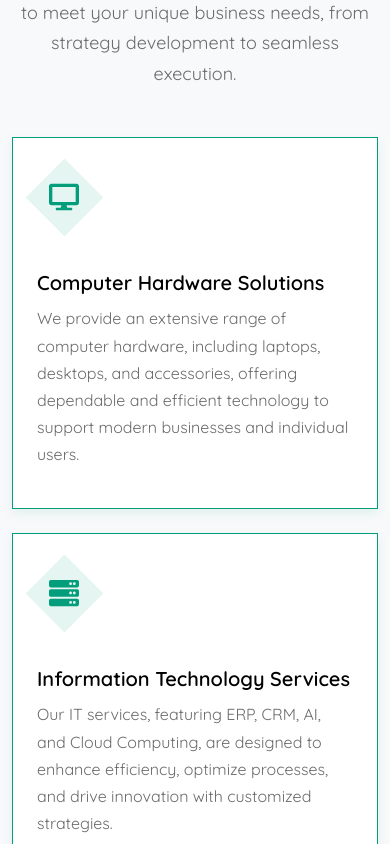
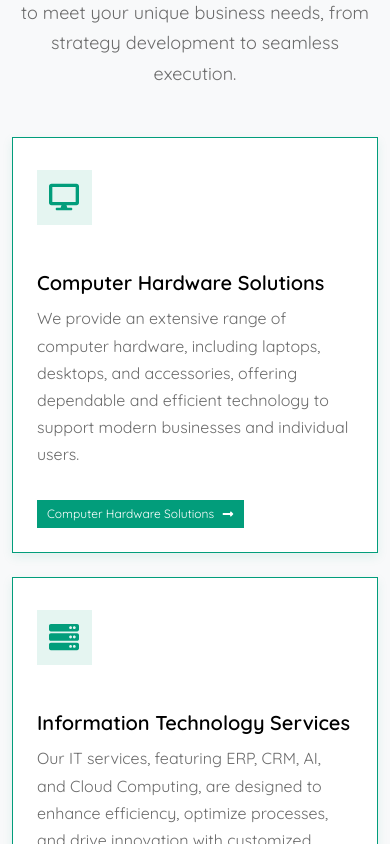
Before and after one commit to alymehroz512/ICLOUD, a React (Vite) app: page /services in a window 390 px wide. Shown: the part 800-1644 px from the top of the page. Built offline with nearby package versions, Linux system fonts and the light colour scheme.

Commit message:
Add buttons in services cards

```diff
--- a/src/pages/Home.jsx
+++ b/src/pages/Home.jsx
@@ -338,7 +338,7 @@ const Home = () => {
                   className="hero-button d-flex align-items-center"
                   onClick={() => navigate("/computer-hardware")}
                 >
-                  <FaDesktop className="me-2" /> Computer Hardware
+                  <FaDesktop className="me-2" /> Computer Hardware Solutions
                 </Button>
                 <Button
                   variant="primary"
@@ -373,7 +373,7 @@ const Home = () => {
                   className="hero-button d-flex align-items-center"
                   onClick={() => navigate("/medical-equipment")}
                 >
-                  <FaStethoscope className="me-2" /> Medical Equipment
+                  <FaStethoscope className="me-2" /> Medical Equipment & Supplies
                 </Button>
               </div>
             </Col>
--- a/src/pages/Services.jsx
+++ b/src/pages/Services.jsx
@@ -1,5 +1,5 @@
 import React from "react";
-import { Container, Row, Col, Card } from "react-bootstrap";
+import { Container, Row, Col, Card, Button } from "react-bootstrap";
 import "../styles/Services.css";
 import ServicesHero from "../assets/AboutHero.jpg"; // adjust path if needed
 import {
@@ -9,6 +9,7 @@ import {
   FaIndustry,
   FaChair,
   FaStethoscope,
+  FaLongArrowAltRight,
 } from "react-icons/fa";
 
 function Services() {
@@ -18,36 +19,42 @@ function Services() {
       title: "Computer Hardware Solutions",
       description:
         "We provide an extensive range of computer hardware, including laptops, desktops, and accessories, offering dependable and efficient technology to support modern businesses and individual users.",
+      link: "/computer-hardware", // Replace with actual route
     },
     {
       icon: <FaServer size={30} />,
       title: "Information Technology Services",
       description:
         "Our IT services, featuring ERP, CRM, AI, and Cloud Computing, are designed to enhance efficiency, optimize processes, and drive innovation with customized strategies.",
+      link: "/it-services", // Replace with actual route
     },
     {
       icon: <FaBriefcase size={30} />,
       title: "Supplying Office Products",
       description:
         "We offer a broad array of office supplies and essentials, including stationery, equipment, storage options, and maintenance tools, ensuring businesses maintain seamless operations and peak performance.",
+      link: "/office-products", // Replace with actual route
     },
     {
       icon: <FaIndustry size={30} />,
       title: "Supplying Industrial Products",
       description:
         "Our industrial supplies are engineered for various industries, providing durable, high-quality materials that enhance productivity, streamline processes, and ensure operational excellence.",
+      link: "/industrial-products", // Replace with actual route
     },
     {
       icon: <FaChair size={30} />,
       title: "Supplying Furniture & Furnishings",
       description:
         "Transform workspaces with our expertly crafted furniture and furnishings, blending functionality and elegance to create environments that inspire productivity and promote comfort.",
+      link: "/furniture-furnishings", // Replace with actual route
     },
     {
       icon: <FaStethoscope size={30} />,
       title: "Supplying Medical Equipment",
       description:
         "We offer an extensive selection of medical equipment and tools, delivering dependable, high-quality products that empower healthcare professionals to uphold patient care, safety, and operational efficiency.",
+      link: "/medical-equipment", // Replace with actual route
     },
   ];
 
@@ -87,11 +94,18 @@ function Services() {
               <Col md={4} key={index}>
                 <Card className="service-card p-4 h-100 text-left">
                   <div className="icon-wrapper">
-                    <div className="icon-diamond"></div>
+                    <div className="icon-square"></div>
                     <div className="icon-overlap">{service.icon}</div>
                   </div>
                   <h5 className="service-card-title mt-4">{service.title}</h5>
                   <p className="service-card-text">{service.description}</p>
+                  <Button
+                    href={service.link}
+                    className="service-card-button mt-3"
+                    variant="primary"
+                  >
+                    {service.title} <FaLongArrowAltRight className="button-arrow" />
+                  </Button>
                 </Card>
               </Col>
             ))}
--- a/src/styles/Services.css
+++ b/src/styles/Services.css
@@ -65,6 +65,8 @@
   box-shadow: 0 4px 10px rgba(2, 157, 123, 0.1);
   position: relative;
   overflow: visible;
+  display: flex;
+  flex-direction: column;
 }
 
 .service-card:hover {
@@ -73,7 +75,7 @@
   border-color: #029d7b;
 }
 
-/* Icon Wrapper and Diamond Shape */
+/* Icon Wrapper and Square Shape */
 .icon-wrapper {
   position: relative;
   display: flex;
@@ -83,11 +85,10 @@
   margin-bottom: 15px;
 }
 
-.icon-diamond {
+.icon-square {
   width: 70px;
   height: 70px;
   background-color: rgba(2, 157, 123, 0.1);
-  transform: rotate(45deg);
   position: relative;
   z-index: 1;
 }
@@ -101,7 +102,7 @@
   color: #029d7b;
 }
 
-.service-card:hover .icon-diamond {
+.service-card:hover .icon-square {
   background-color: rgba(2, 157, 123, 0.2);
 }
 
@@ -117,6 +118,35 @@
   font-size: 16px;
   color: #6b6b6b;
   line-height: 1.7;
+  flex-grow: 1;
+}
+
+/* Button Styling */
+.service-card-button {
+  align-self: flex-start;
+  background-color: #029d7b;
+  color: #ffffff;
+  font-size: 16px;
+  padding: 8px 16px;
+  transition: all 0.3s ease;
+  display: flex;
+  align-items: center;
+  gap: 8px;
+  border: none;
+  border-radius: 0;
+}
+
+.service-card-button:hover {
+  background-color: #027f60;
+  color: #ffffff;
+}
+
+.service-card-button .button-arrow {
+  transition: transform 0.3s ease;
+}
+
+.service-card-button:hover .button-arrow {
+  transform: translateX(5px);
 }
 
 /* Responsive Adjustments */
@@ -129,13 +159,18 @@
     font-size: 1.8rem;
   }
 
-  .icon-diamond {
+  .icon-square {
     width: 60px;
     height: 60px;
   }
 
   .icon-overlap {
     left: 30px;
+  }
+
+  .service-card-button {
+    font-size: 14px;
+    padding: 6px 12px;
   }
 }
 
@@ -148,7 +183,7 @@
     font-size: 1.5rem;
   }
 
-  .icon-diamond {
+  .icon-square {
     width: 55px;
     height: 55px;
   }
@@ -156,4 +191,9 @@
   .icon-overlap {
     left: 27px;
   }
+
+  .service-card-button {
+    font-size: 12px;
+    padding: 5px 10px;
+  }
 }
```
